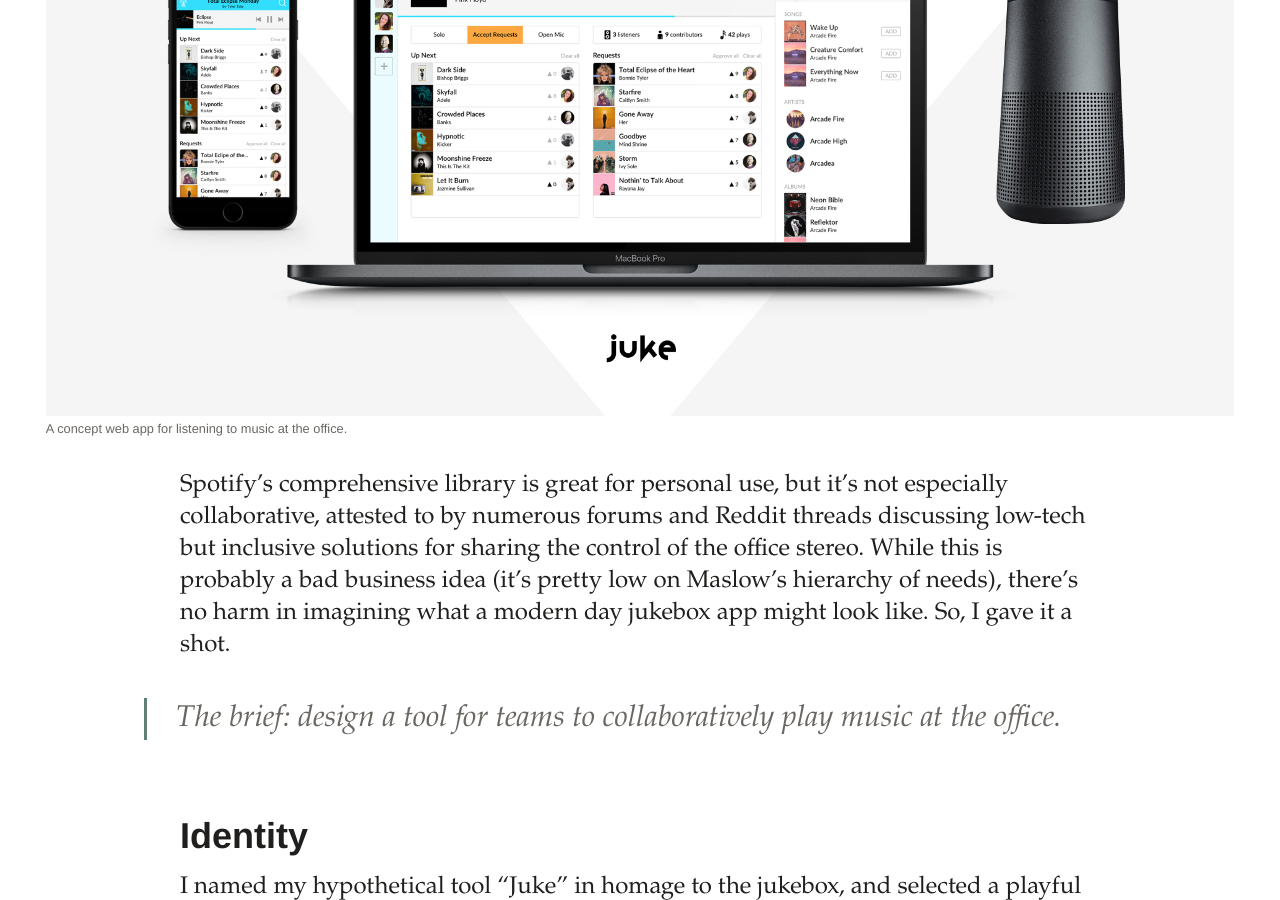
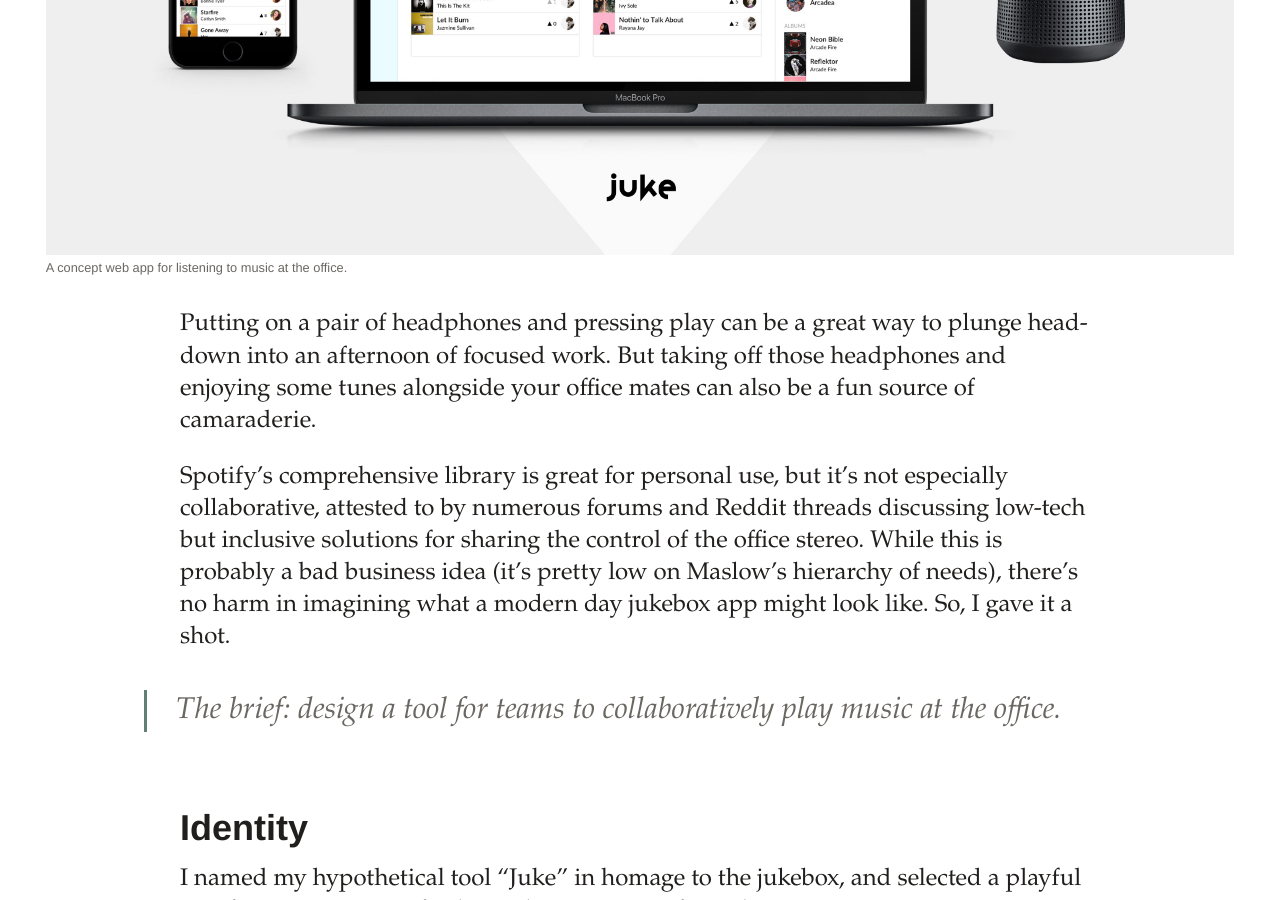
Before and after one commit to SeriouslyInc/tylertate, a Jekyll site: the page built from works/_posts/2017-08-22-juke-office-music-collaboration.markdown, in a window 1280 px wide and 900 px high, scrolled down 731 px. Built offline with Jekyll 4.4.1, drawn with Linux system fonts in a browser that asks for light colours.

Commit message:
Updates.

```diff
--- a/works/_posts/2017-08-22-juke-office-music-collaboration.markdown
+++ b/works/_posts/2017-08-22-juke-office-music-collaboration.markdown
@@ -5,12 +5,12 @@ excerpt: ""
 cover_image: "/resources/images/work/juke/cover_image.jpg"
 ---
 
-Putting on a pair of headphones and pressing play can be a great way to plunge head-down into an afternoon of focused work. But taking off those headphones and enjoying some tunes alongside your office mates can also be a fun source of camaraderie.
-
 <figure class="large">
 	<img src="/resources/images/work/juke/1-overview.jpg" alt="Juke: The Office Jukebox" />
 	<figcaption>A concept web app for listening to music at the office.</figcaption>
 </figure>
+
+Putting on a pair of headphones and pressing play can be a great way to plunge head-down into an afternoon of focused work. But taking off those headphones and enjoying some tunes alongside your office mates can also be a fun source of camaraderie.
 
 Spotify's comprehensive library is great for personal use, but it's not especially collaborative, attested to by numerous forums and Reddit threads discussing low-tech but inclusive solutions for sharing the control of the office stereo. While this is probably a bad business idea (it's pretty low on Maslow's hierarchy of needs), there's no harm in imagining what a modern day jukebox app might look like. So, I gave it a shot.
 
@@ -87,6 +87,5 @@ While an app allowing anyone in the office to listen to a colleague's station or
 
 
 <figure class="medium">
-  <!-- <img src="/resources/images/work/juke/8-iphone.jpg" alt="iPhone Responsive Web" /> -->
-  <div style="width:100%;height:0;padding-bottom:56%;position:relative;"><iframe src="https://giphy.com/embed/OYL2a7tIyLdIY" width="100%" height="100%" style="position:absolute" frameBorder="0" class="giphy-embed" allowFullScreen></iframe>
+  <img src="/resources/images/work/juke/8-iphone.jpg" alt="iPhone Responsive Web" />
 </figure>
```
Also changed, not shown: resources/images/work/juke/1-overview.jpg, resources/images/work/juke/7-modes.png, resources/images/work/juke/8-iphone.jpg.
